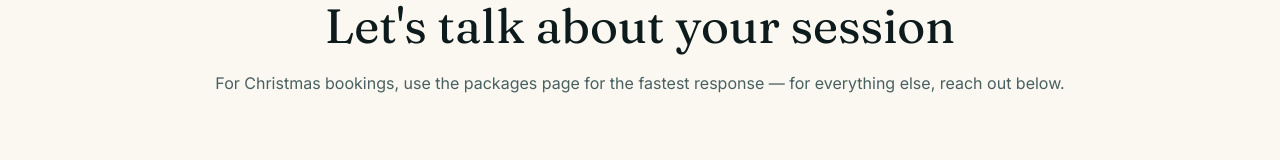
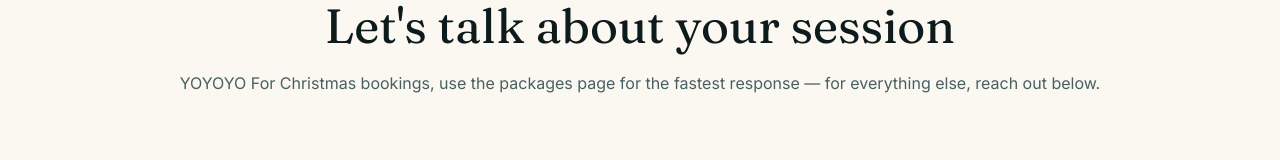
Before and after one commit to topendvisuals/website, a Next.js app: page /contact in a window 1280 px wide. Shown: the part 186-346 px from the top of the page. Built offline with nearby package versions, Linux system fonts and the light colour scheme; no server answers.

Commit message:
Update page.tsx

```diff
--- a/app/(site)/contact/page.tsx
+++ b/app/(site)/contact/page.tsx
@@ -17,7 +17,7 @@ export default function ContactPage() {
           <p className="uppercase tracking-[0.2em] text-xs text-poinciana font-medium mb-4">Contact</p>
           <h1 className="font-display text-4xl sm:text-5xl text-ink mb-5">Let's talk about your session</h1>
           <p className="text-ink-700/80 leading-relaxed">
-            For Christmas bookings, use the packages page for the fastest response — for everything
+            YOYOYO For Christmas bookings, use the packages page for the fastest response — for everything
             else, reach out below.
           </p>
         </div>
```
